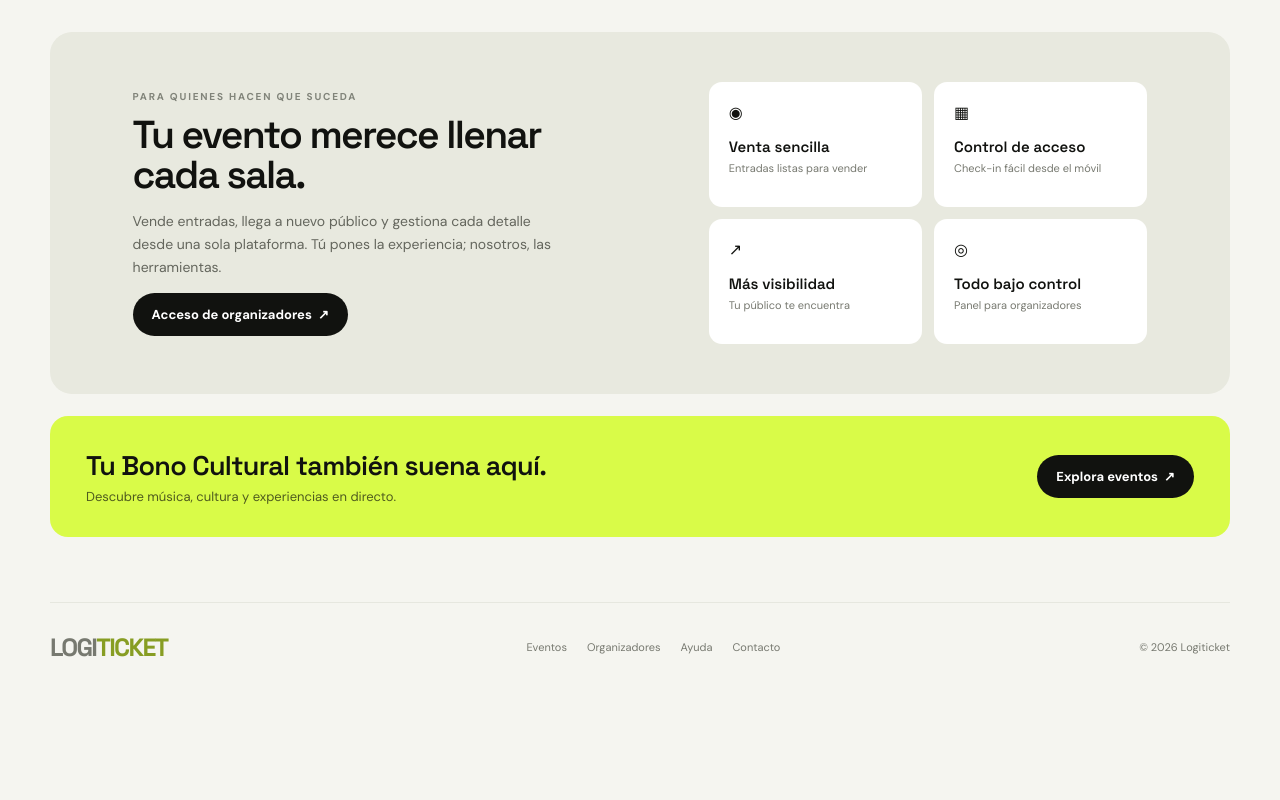
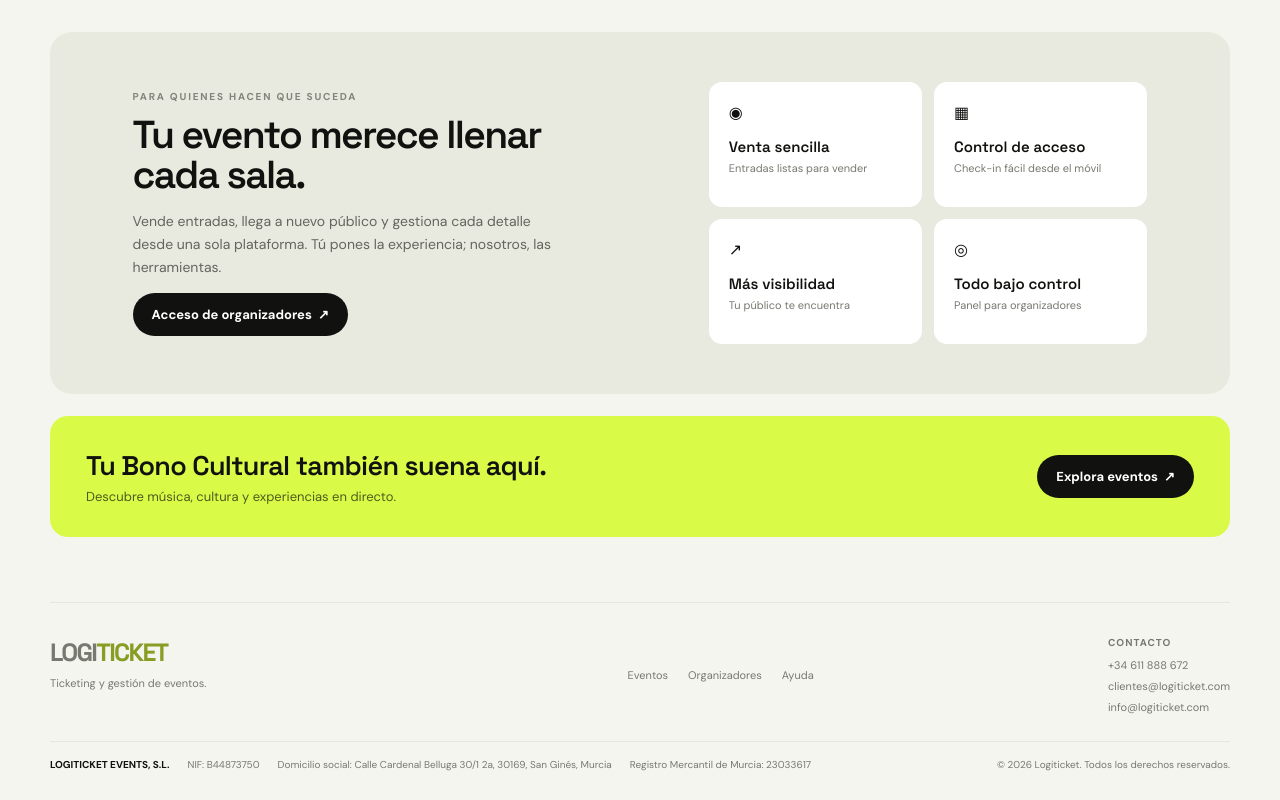
Before and after one commit to zeniaGit/Logiticket, a website: page public/index.html in a window 1280 px wide. Shown: the part 3167-3967 px from the top of the page. Before the commit the page ends 3865 px from the top, so only its background shows below. Drawn offline with Linux system fonts and the light colour scheme.

Commit message:
Add legal and contact details to catalog footer

```diff
--- a/public/catalog.css
+++ b/public/catalog.css
@@ -50,3 +50,14 @@
 @media(max-width:650px){.sales-pill{gap:6px;padding-right:8px}.sales-ring{width:29px;height:29px}}
 .badge.availability{min-width:0;text-align:center;text-transform:none;letter-spacing:0;font-size:9px;padding:5px 8px}
 .badge.availability.complete{background:var(--lime);color:var(--ink)}
+.footer{display:block;padding:33px 0 28px}
+.footer-main{display:grid;grid-template-columns:1fr auto minmax(180px,.7fr);gap:40px;align-items:start;padding-bottom:27px}
+.footer-brand p{font-size:11px;color:var(--muted);margin:8px 0 0}
+.footer-main .footlinks{align-self:center;flex-wrap:wrap}
+.footer-contact{display:grid;gap:7px;justify-self:end;font-size:11px}
+.footer-contact h3{font:700 10px 'DM Sans',sans-serif;text-transform:uppercase;letter-spacing:1px;margin:0 0 2px;color:var(--muted)}
+.footer-contact a:hover,.footer-main .footlinks a:hover{text-decoration:underline;text-underline-offset:3px}
+.footer-legal{border-top:1px solid var(--line);padding-top:15px;display:flex;gap:8px 18px;align-items:center;flex-wrap:wrap;color:var(--muted);font-size:10px;line-height:1.5}
+.footer-legal strong{color:var(--ink)}
+.footer-legal small{margin-left:auto;font-size:10px}
+@media(max-width:650px){.footer-main{grid-template-columns:1fr 1fr;gap:20px;padding-bottom:20px}.footer-brand{grid-column:1/-1}.footer-main .footlinks{align-self:start;display:grid;gap:10px}.footer-contact{justify-self:start}.footer-legal{display:grid;gap:6px}.footer-legal small{margin:5px 0 0}}
--- a/public/index.html
+++ b/public/index.html
@@ -7,6 +7,13 @@
 <section class="section" id="eventos"><div class="section-head"><div><div class="kicker">Elige tu próximo plan</div><h2>Eventos que suenan bien</h2></div><span class="count" id="count"></span></div><div class="chips" id="chips"></div><div class="grid" id="grid"></div></section>
 <section class="feature" id="organiza"><div><div class="kicker">Para quienes hacen que suceda</div><h2>Tu evento merece llenar cada sala.</h2><p>Vende entradas, llega a nuevo público y gestiona cada detalle desde una sola plataforma. Tú pones la experiencia; nosotros, las herramientas.</p><a href="/login" class="btn dark">Acceso de organizadores&nbsp; ↗</a></div><div class="featurecards"><div class="feat"><div>◉</div><strong>Venta sencilla</strong><small>Entradas listas para vender</small></div><div class="feat"><div>▦</div><strong>Control de acceso</strong><small>Check-in fácil desde el móvil</small></div><div class="feat"><div>↗</div><strong>Más visibilidad</strong><small>Tu público te encuentra</small></div><div class="feat"><div>◎</div><strong>Todo bajo control</strong><small>Panel para organizadores</small></div></div></section>
 <section class="cta" id="bono"><div><h2>Tu Bono Cultural también suena aquí.</h2><p>Descubre música, cultura y experiencias en directo.</p></div><a class="btn dark" href="#eventos">Explora eventos&nbsp; ↗</a></section></main>
-<footer class="wrap footer" id="contacto"><a class="brand" href="#">LOGI<span>TICKET</span></a><div class="footlinks"><a href="#eventos">Eventos</a><a href="#organiza">Organizadores</a><a href="#contacto">Ayuda</a><a href="#contacto">Contacto</a></div><div>© 2026 Logiticket</div></footer>
+<footer class="wrap footer" id="contacto">
+ <div class="footer-main">
+  <div class="footer-brand"><a class="brand" href="#">LOGI<span>TICKET</span></a><p>Ticketing y gestión de eventos.</p></div>
+  <nav class="footlinks" aria-label="Enlaces del catálogo"><a href="#eventos">Eventos</a><a href="#organiza">Organizadores</a><a href="#contacto">Ayuda</a></nav>
+  <div class="footer-contact"><h3>Contacto</h3><a href="tel:+34611888672">+34 611 888 672</a><a href="mailto:clientes@logiticket.com">clientes@logiticket.com</a><a href="mailto:info@logiticket.com">info@logiticket.com</a></div>
+ </div>
+ <div class="footer-legal"><strong>LOGITICKET EVENTS, S.L.</strong><span>NIF: B44873750</span><span>Domicilio social: Calle Cardenal Belluga 30/1 2a, 30169, San Ginés, Murcia</span><span>Registro Mercantil de Murcia: 23033617</span><small>© 2026 Logiticket. Todos los derechos reservados.</small></div>
+</footer>
 <div class="modal" id="eventModal" role="dialog" aria-modal="true" aria-labelledby="eventTitle"><div class="dialog"><div class="dialogtop"><button class="close" id="closeModal" aria-label="Cerrar">×</button></div><div class="detail" id="detail"></div></div></div><div class="notice" id="notice" role="status"></div>
 <script src="/catalog.js" defer></script></body></html>
```
